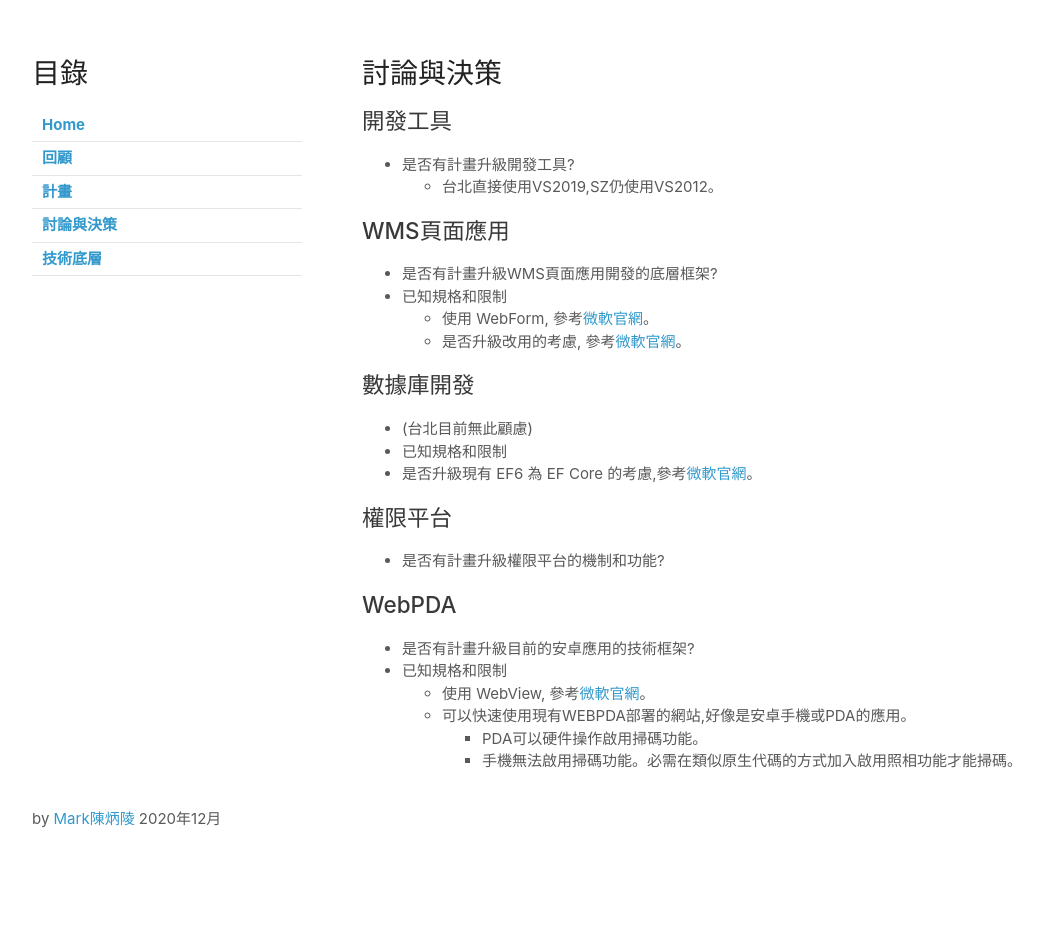
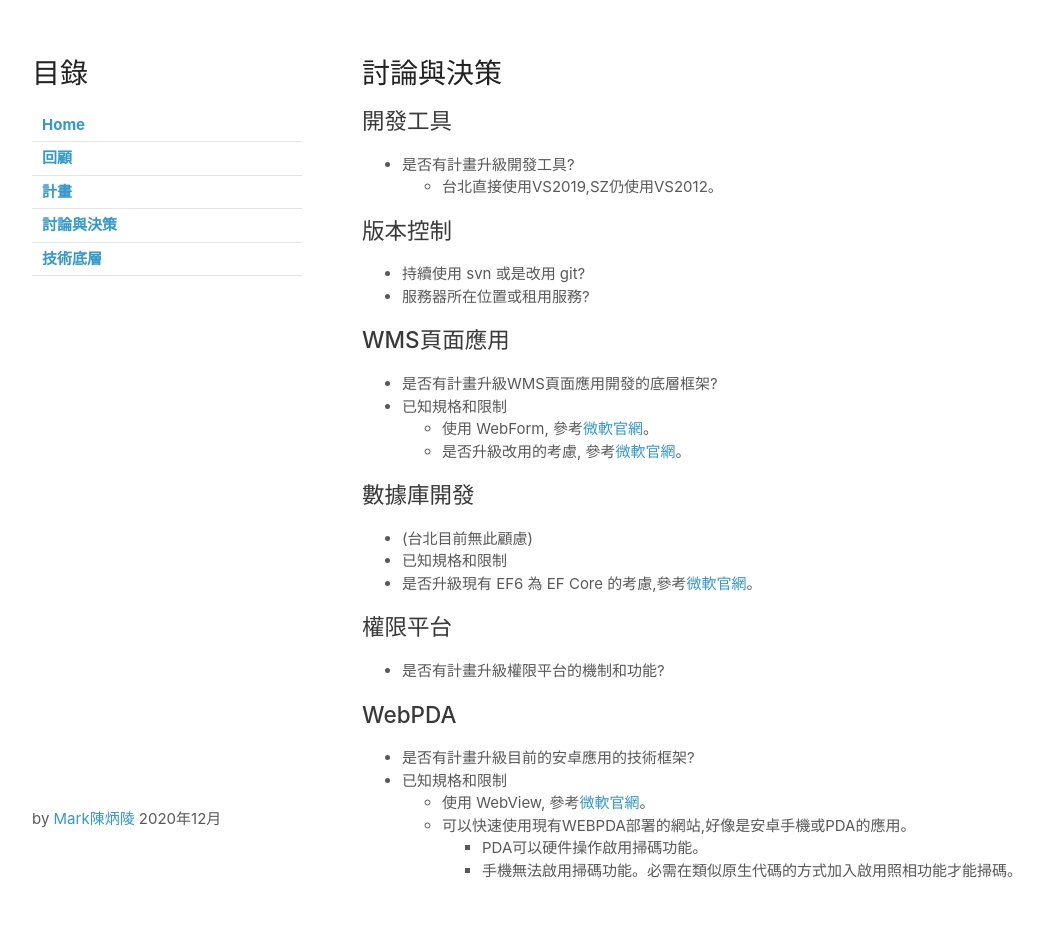
Before and after one commit to dreamaitek/p003, a Jekyll site: the page built from decision.md, in a window 1280 px wide. Shown: the whole page, without its empty margins (68-1111 px from the left). Built offline with Jekyll 4.4.1, drawn with Linux system fonts in a browser that asks for light colours; our own code applies the rules of GitHub Pages for plain Markdown files; before the commit the page ends 900 px from its top, so only the background shows below that.

Commit message:
Update decision.md

```diff
--- a/decision.md
+++ b/decision.md
@@ -6,6 +6,10 @@ layout: default
 ## 開發工具
 - 是否有計畫升級開發工具?
   - 台北直接使用VS2019,SZ仍使用VS2012。
+
+## 版本控制
+- 持續使用 svn 或是改用 git?
+- 服務器所在位置或租用服務?
 
 
 ## WMS頁面應用
```
